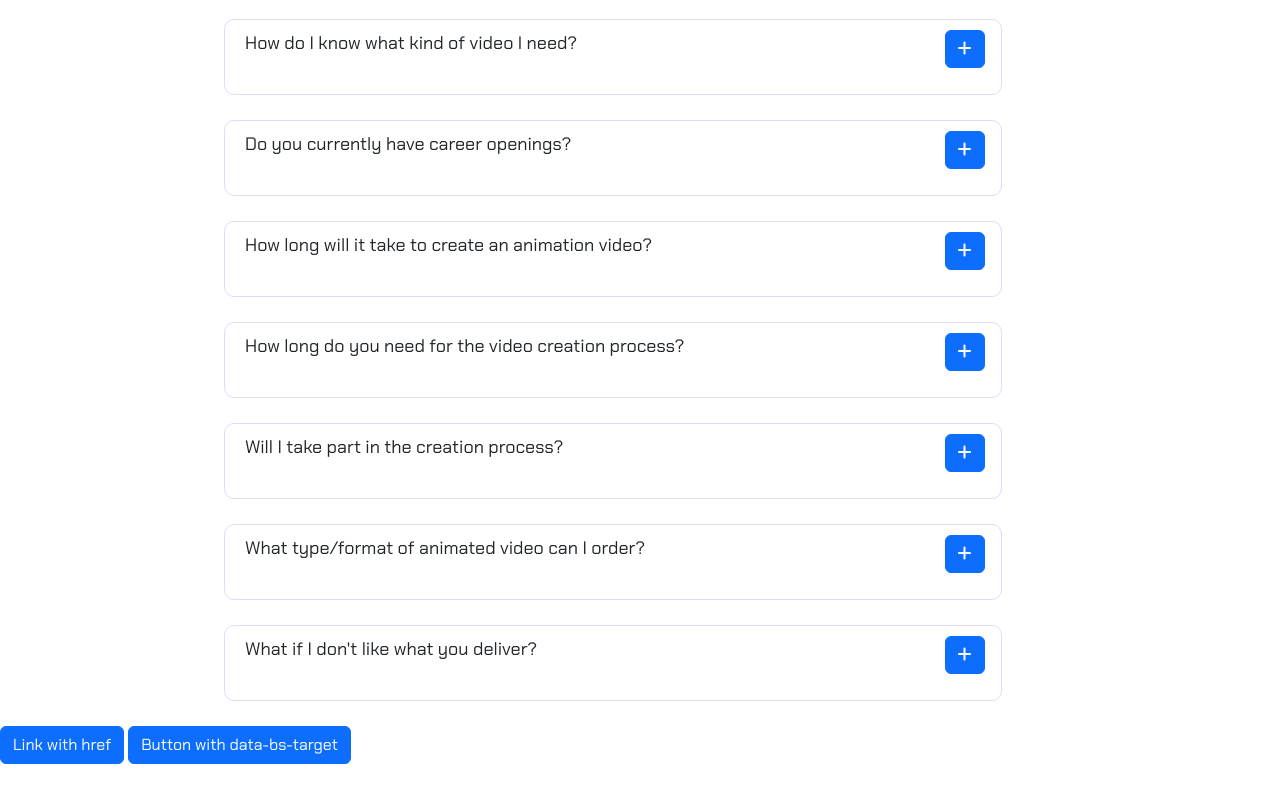
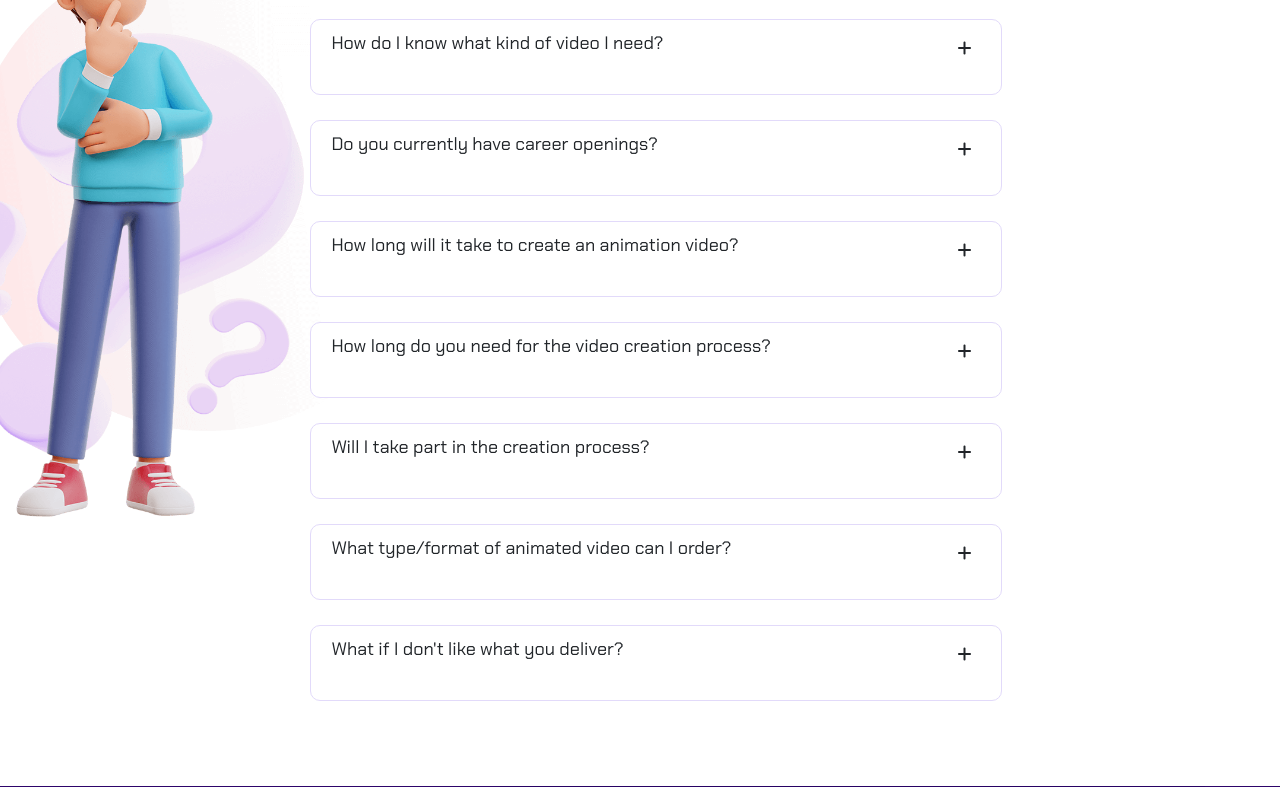
Before and after one commit to alessandro-barate/proj-html-vuejs, a Vue app: page /contact in a window 1280 px wide. Shown: the part 2240-3027 px from the top of the page. Built offline with nearby package versions, Linux system fonts and the light colour scheme.

Commit message:
[UPD] Faq section styling

```diff
--- a/src/pages/AppContactPage.vue
+++ b/src/pages/AppContactPage.vue
@@ -177,11 +177,14 @@ export default {
           </div>
 
           <div class="faq-list mx-auto">
+            <div class="big-image position-relative">
+              <img src="../../public/img/footer/left-man.png" alt="">
+            </div>
             <ul class="main-list">
-              <li class="d-flex justify-content-between" v-for="(faq, index) in faqs">
+              <li class="d-flex justify-content-between mx-auto" v-for="(faq, index) in faqs">
                 <p> {{ faq.question }}</p>
                 <p class="d-inline-flex gap-1 me-3">
-                  <button class="btn btn-primary" type="button" data-bs-toggle="collapse" data-bs-target="#collapseExample" aria-expanded="false" aria-controls="collapseExample">
+                  <button class="btn" type="button" data-bs-toggle="collapse" data-bs-target="#collapseExample" aria-expanded="false" aria-controls="collapseExample">
                     <i class="fas fa-plus"></i>
                   </button>
                 </p>
@@ -193,23 +196,7 @@ export default {
               </li>
             </ul>
           </div>
-
         </div>
-
-        <p class="d-inline-flex gap-1">
-  <a class="btn btn-primary" data-bs-toggle="collapse" href="#collapseExample" role="button" aria-expanded="false" aria-controls="collapseExample">
-    Link with href
-  </a>
-  <button class="btn btn-primary" type="button" data-bs-toggle="collapse" data-bs-target="#collapseExample" aria-expanded="false" aria-controls="collapseExample">
-    Button with data-bs-target
-  </button>
-</p>
-<div class="collapse" id="collapseExample">
-  <div class="card card-body">
-    Some placeholder content for the collapse component. This panel is hidden by default but revealed when the user activates the relevant trigger.
-  </div>
-</div>
-
       </div>
     </div>
    </section>
@@ -383,6 +370,18 @@ textarea {
 
 .faq-list {
   width: 70%;
+
+  li {
+    width: 80%;
+  }
+}
+
+.big-image img {
+  width: 45%;
+  position: absolute;
+  top:-100px;
+  left: -226px;
+  z-index: -2;
 }
 
 </style>
```
